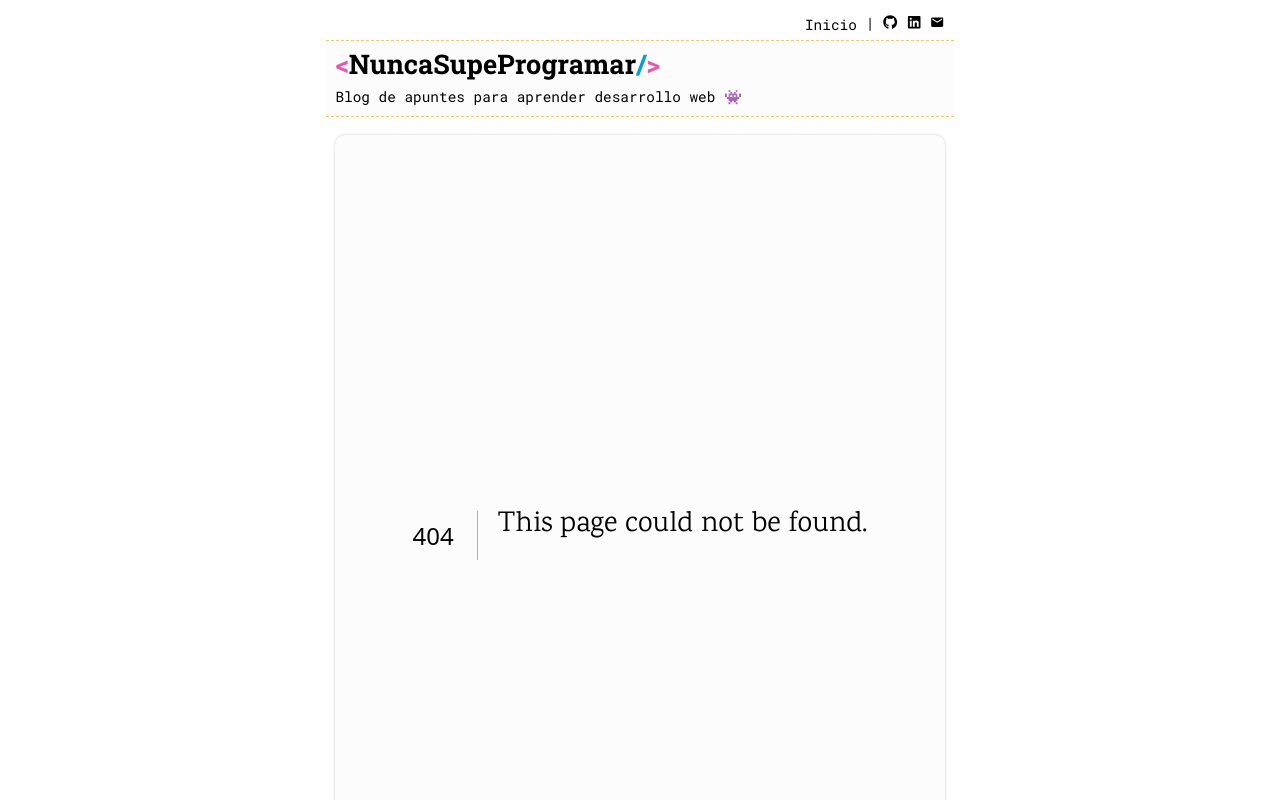
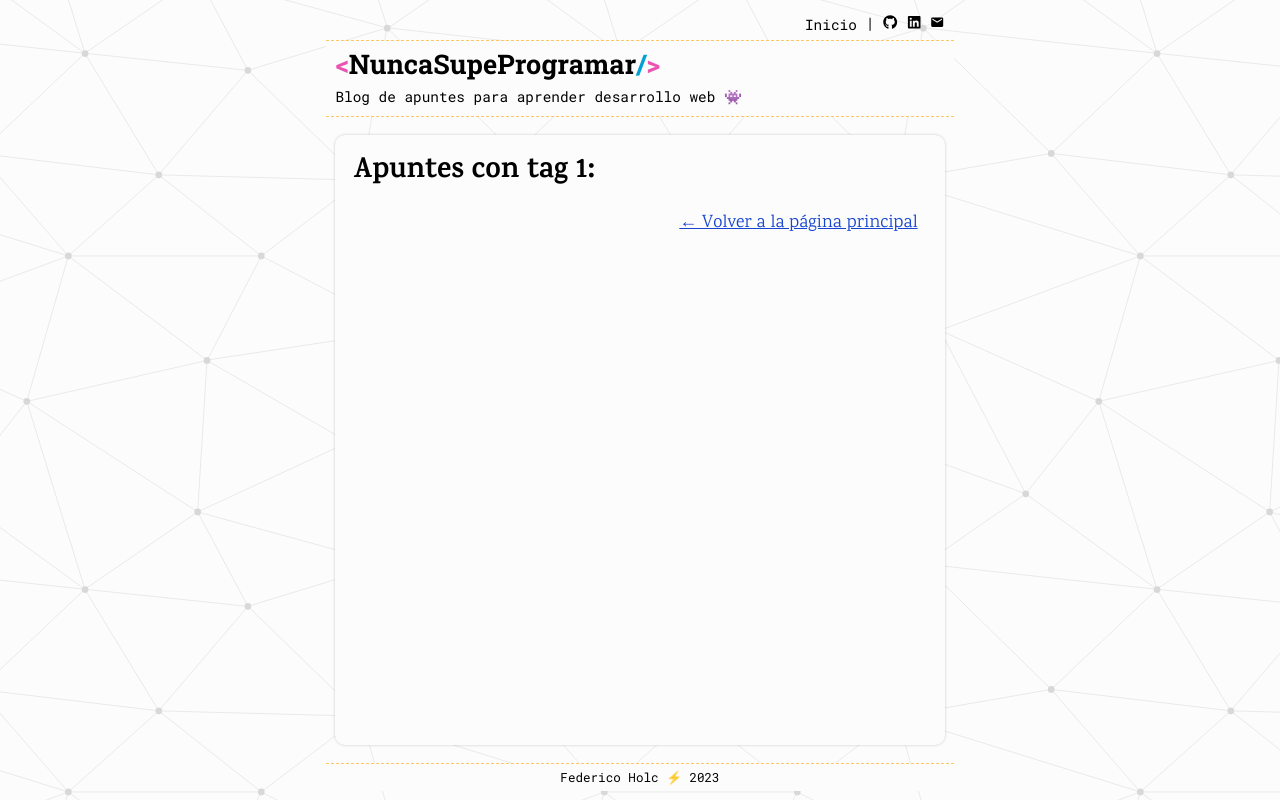
Before and after one commit to fedeholc/NuncaSupeProgramar, a Next.js app: page /tags/1 in a window 1280 px wide. Before the commit this address had no page. Shown: the top 800 px of the page. Built offline with nearby package versions, Linux system fonts and the light colour scheme.

Commit message:
add tag page

```diff
--- /dev/null
+++ b/app/tags/[tag]/page.js
@@ -0,0 +1,40 @@
+import Date from "../../components/date";
+import { getPostData, getSortedPostsData } from "../../lib/posts";
+import Link from "next/link";
+
+export default async function Tags({ params }) {
+  const allPostsData = await getSortedPostsData();
+
+  //set remueve los duplicados
+  /*   const allTags = new Set(allPostsData.map(({tags}) => tags).flat());
+   */
+
+  return (
+    <section>
+      {/*  <h2 className="apuntes__titulo">tags:</h2>
+      <div>{`Tags: `}
+        {[...allTags].map((tag) => (`${tag}, `))}
+      </div> */}
+
+     {/*  TODO: arreglar que el filtro sea case insensitive */}
+
+      <h2 className="apuntes__titulo">Apuntes con tag {params.tag}:</h2>
+      <ul>
+        {allPostsData
+          .filter(({ tags }) => tags.includes(params.tag))
+          .map(
+            ({ id, date, title, draft }) =>
+              !draft && (
+                <li className="apuntes__item" key={id}>
+                  <Link href={`/posts/${id}`}>{title}</Link>
+                  <br />
+                  <small>
+                    <Date dateString={date} />
+                  </small>
+                </li>
+              )
+          )}
+      </ul>
+    </section>
+  );
+}
--- /dev/null
+++ b/app/tags/layout.js
@@ -0,0 +1,13 @@
+
+import Link from 'next/link';
+
+export default function Layout({ children }) {
+  return (
+    <>
+      {children}
+      <div className="volver">
+        <Link href="/">← Volver a la página principal</Link>
+      </div>
+    </>
+  );
+}
```
Also changed, not shown: app/page.js (+10 -0 lines).
